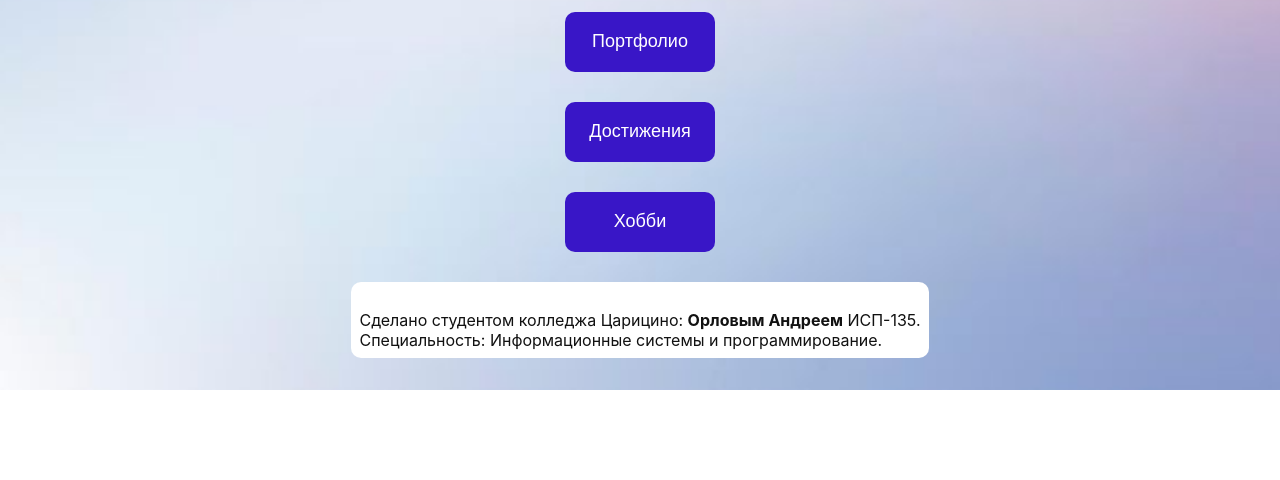
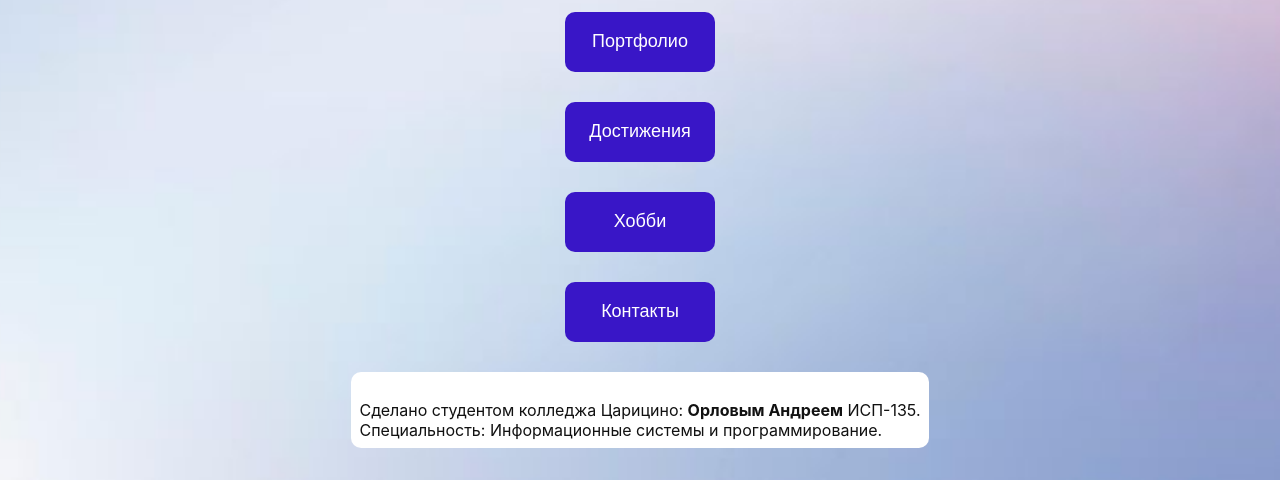
Before and after one commit to Noobxik/Tsaritsyno_info, a plain HTML site: page index.html in a window 1280 px wide. Shown: the part 527-1007 px from the top of the page. Before the commit the page ends 917 px from the top, so only its background shows below. Drawn offline with Linux system fonts and the light colour scheme.

Commit message:
Update index.html

```diff
--- a/index.html
+++ b/index.html
@@ -19,6 +19,8 @@
 <button class="button" type="button" onclick="location.href='portfolio.html'">Портфолио</button>
 <button class="button" type="button" onclick="location.href='achievements.html'">Достижения</button>
 <button class="button" type="button" onclick="location.href='hobby.html'">Хобби</button>
+    <button class="button" type="button" onclick="location.href='kontact.html'">Контакты</button>
+
 
 <div style="display:flex; justify-content: center;">
     <div class="frame">
```
